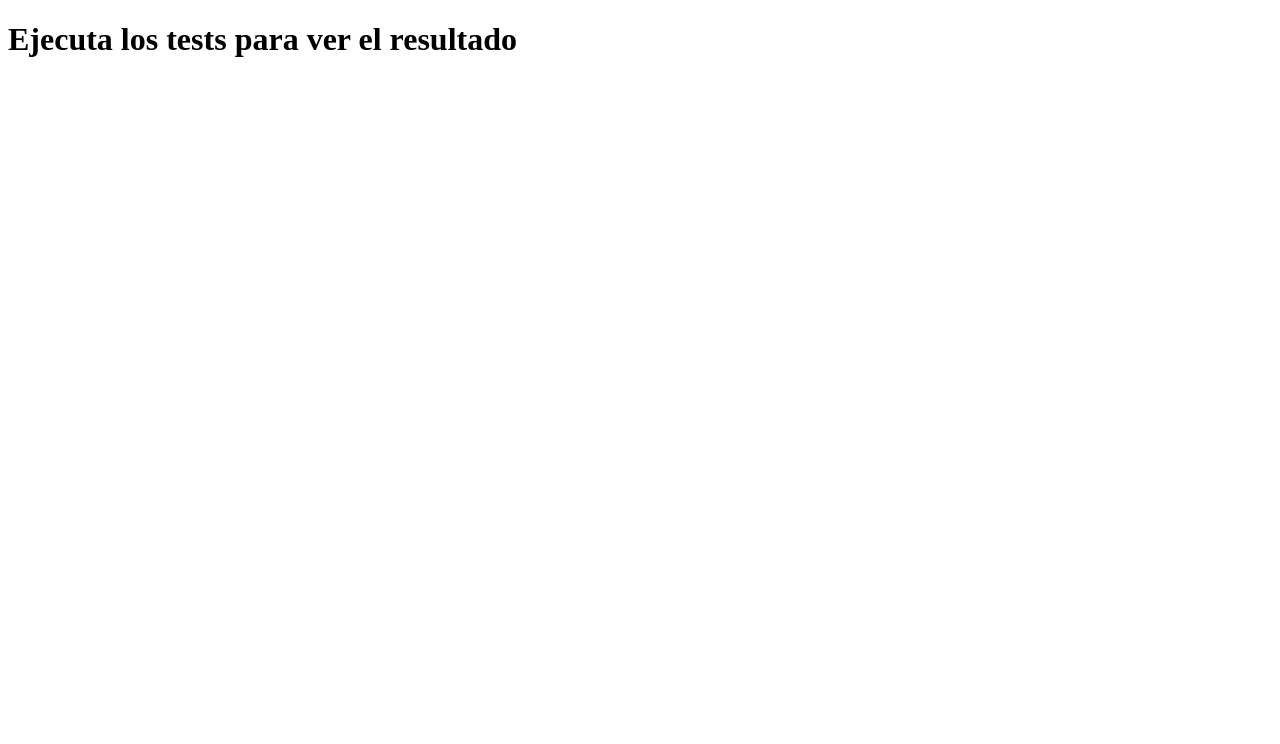
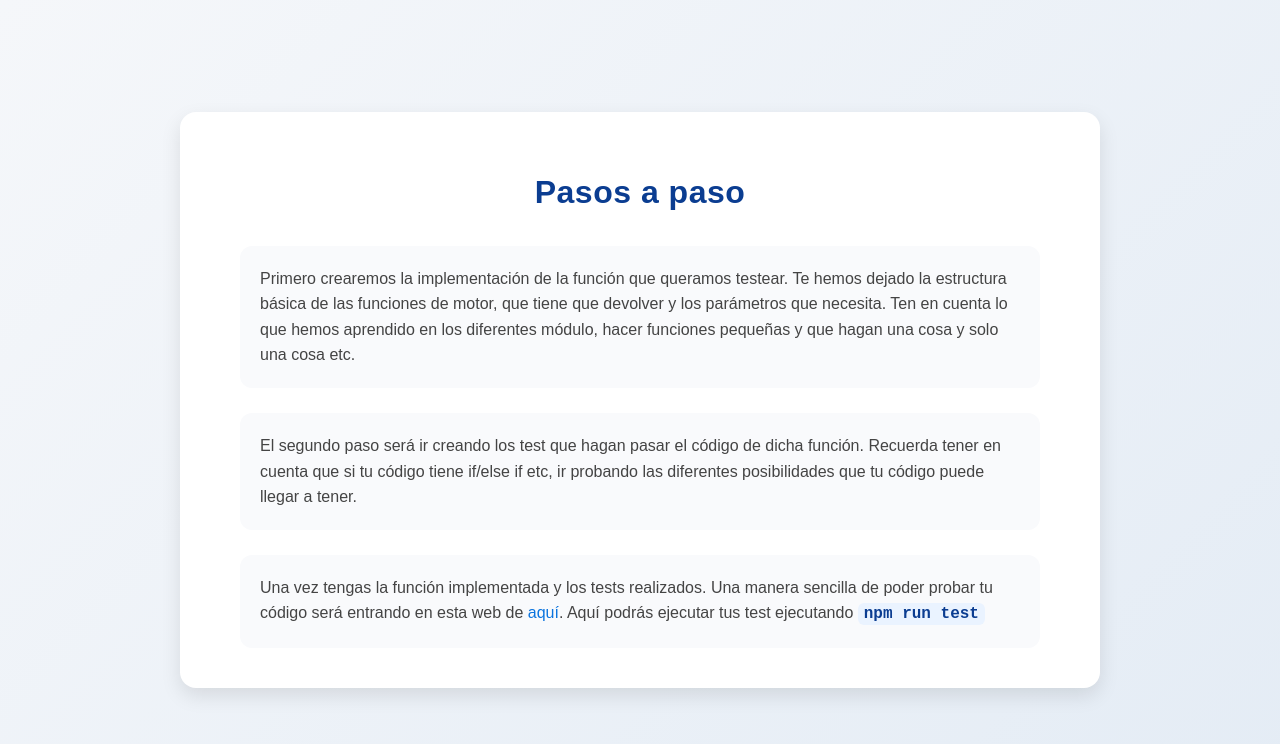
Before and after one commit to Lemoncode/playground-cartas-memo-business, a website: page index.html in a window 1280 px wide. Drawn offline with Linux system fonts and the light colour scheme.

Commit message:
implement css styles

```diff
--- a/index.html
+++ b/index.html
@@ -4,11 +4,28 @@
     <meta charset="UTF-8" />
     <link rel="icon" type="image/svg+xml" href="/vite.svg" />
     <meta name="viewport" content="width=device-width, initial-scale=1.0" />
+    <link rel="stylesheet" href="./style.css">
     <title>00-barajar-cartas</title>
   </head>
   <body>
-    <div id="app">
-      <h1>Ejecuta los tests para ver el resultado</h1>
+    <div class="app">
+      <h1>Pasos a paso</h1>
+      <section>
+        Primero crearemos la implementación de la función que queramos testear.
+        Te hemos dejado la estructura básica de las funciones de motor, que tiene que
+        devolver y los parámetros que necesita. Ten en cuenta lo que hemos aprendido
+        en los diferentes módulo, hacer funciones pequeñas y que hagan una cosa y solo una cosa
+        etc.
+      </section>
+      <section>
+        El segundo paso será ir creando los test que hagan pasar el código de dicha función.
+        Recuerda tener en cuenta que si tu código tiene if/else if etc, ir probando las
+        diferentes posibilidades que tu código puede llegar a tener.
+      </section>
+      <section>
+        Una vez tengas la función implementada y los tests realizados. Una manera sencilla de poder
+        probar tu código será entrando en esta web de <a href="https://stackblitz.com/github/Lemoncode/playground-cartas-memo-business/tree/main">aquí</a>. Aquí podrás ejecutar tus test ejecutando <span class="comando">npm run test</span>
+      </section>
     </div>
   </body>
 </html>
--- /dev/null
+++ b/style.css
@@ -0,0 +1,71 @@
+/* Estilo general */
+body {
+  height: 100vh;
+  margin: 0;
+  font-family: Arial, Helvetica, sans-serif;
+  background: linear-gradient(135deg, #f5f7fa, #e4ecf5); /* fondo suave */
+  color: #333;
+  display: flex;
+  justify-content: center;
+  align-items: center;
+}
+
+/* Contenedor principal */
+.app {
+  background-color: #fff;
+  border-radius: 16px;
+  box-shadow: 0 8px 20px rgba(0, 0, 0, 0.1);
+  max-width: 800px;
+  padding: 40px 60px;
+  display: flex;
+  flex-direction: column;
+  text-align: center;
+  gap: 25px;
+}
+
+/* Título principal */
+h1 {
+  color: #0b3d91;
+  font-size: 2rem;
+  letter-spacing: 0.5px;
+  margin-bottom: 10px;
+}
+
+/* Secciones de texto */
+section {
+  font-size: 1rem;
+  line-height: 1.6;
+  color: #444;
+  text-align: left;
+  background: #f9fafc;
+  padding: 20px;
+  border-radius: 12px;
+  transition: transform 0.2s ease, box-shadow 0.2s ease;
+}
+
+/* Pequeña animación al pasar el ratón */
+section:hover {
+  transform: translateY(-4px);
+  box-shadow: 0 4px 10px rgba(0, 0, 0, 0.08);
+}
+
+/* Enlaces */
+a {
+  color: #0b74de;
+  text-decoration: none;
+  font-weight: 500;
+}
+
+a:hover {
+  text-decoration: underline;
+}
+
+/* Comando destacado */
+.comando {
+  font-weight: bold;
+  font-family: 'Courier New', Courier, monospace;
+  background-color: #eaf3ff;
+  padding: 2px 6px;
+  border-radius: 6px;
+  color: #0b3d91;
+}
```
